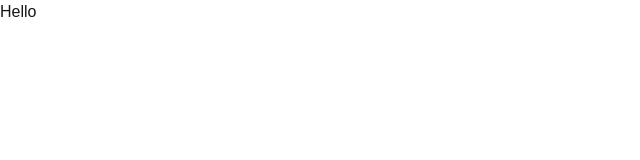
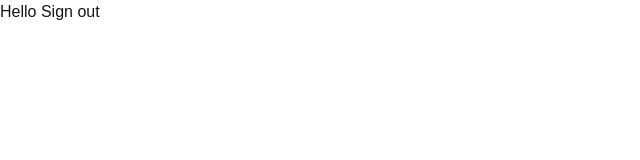
Before and after one commit to FayzulIslamFaisal/next-fullstack-imgkit-auth, a Next.js app: page / in a window 1280 px wide. Shown: the top 160 px of the page, without its empty margins (0-640 px from the left). Built offline with nearby package versions, Linux system fonts and the light colour scheme.

Commit message:
Enhance authentication middleware and update home page with sign-out functionality

```diff
--- a/middleware.ts
+++ b/middleware.ts
@@ -1,24 +1,44 @@
-import { withAuth } from "next-auth/middleware";
-import { NextResponse } from "next/server";
+import { withAuth } from "next-auth/middleware"
+import { NextResponse } from "next/server"
 
 export default withAuth(
   function middleware(req) {
-    console.log("🛡️ Middleware called");
-    return NextResponse.next();
+    console.log("🛡️ Middleware called for:", req.nextUrl.pathname)
+    console.log("🔑 Token exists:", !!req.nextauth.token)
+
+    // যদি token না থাকে এবং protected route এ যাচ্ছে
+    if (!req.nextauth.token) {
+      console.log("❌ No token found, redirecting to login")
+      return NextResponse.redirect(new URL("/login", req.url))
+    }
+
+    console.log("✅ Token found, allowing access")
+    return NextResponse.next()
   },
   {
     callbacks: {
-      authorized: ({ token }) => {
-        console.log("🔑 Token:", token);
-        return !!token;
+      authorized: ({ token, req }) => {
+        console.log("🔍 Authorized callback - Path:", req.nextUrl.pathname)
+        console.log("🔑 Token in authorized:", !!token)
+
+        // সব protected routes এর জন্য token চেক করুন
+        return !!token
       },
     },
     pages: {
       signIn: "/login",
     },
-  }
-);
+  },
+)
 
 export const config = {
-  matcher: ["/admin", "/admin/:path*", "/dashboard", "/dashboard/:path*"],
-};
+  matcher: [
+    // Protected routes
+    "/admin/:path*",
+    "/dashboard/:path*",
+    "/about",
+    // API routes যদি protect করতে চান
+    "/api/admin/:path*",
+    "/api/dashboard/:path*",
+  ],
+}
--- a/src/app/page.tsx
+++ b/src/app/page.tsx
@@ -1,7 +1,19 @@
-
+"use client";
+import { signOut } from "next-auth/react";
 
 export default function Home() {
   return (
-    <h4>Hello</h4>
+    <h4>
+      Hello{" "}
+      <button
+        onClick={() =>
+          signOut({
+            callbackUrl: "/login", // logout করার পরে এই পেজে যাবে
+          })
+        }
+      >
+        Sign out
+      </button>
+    </h4>
   );
 }
```
